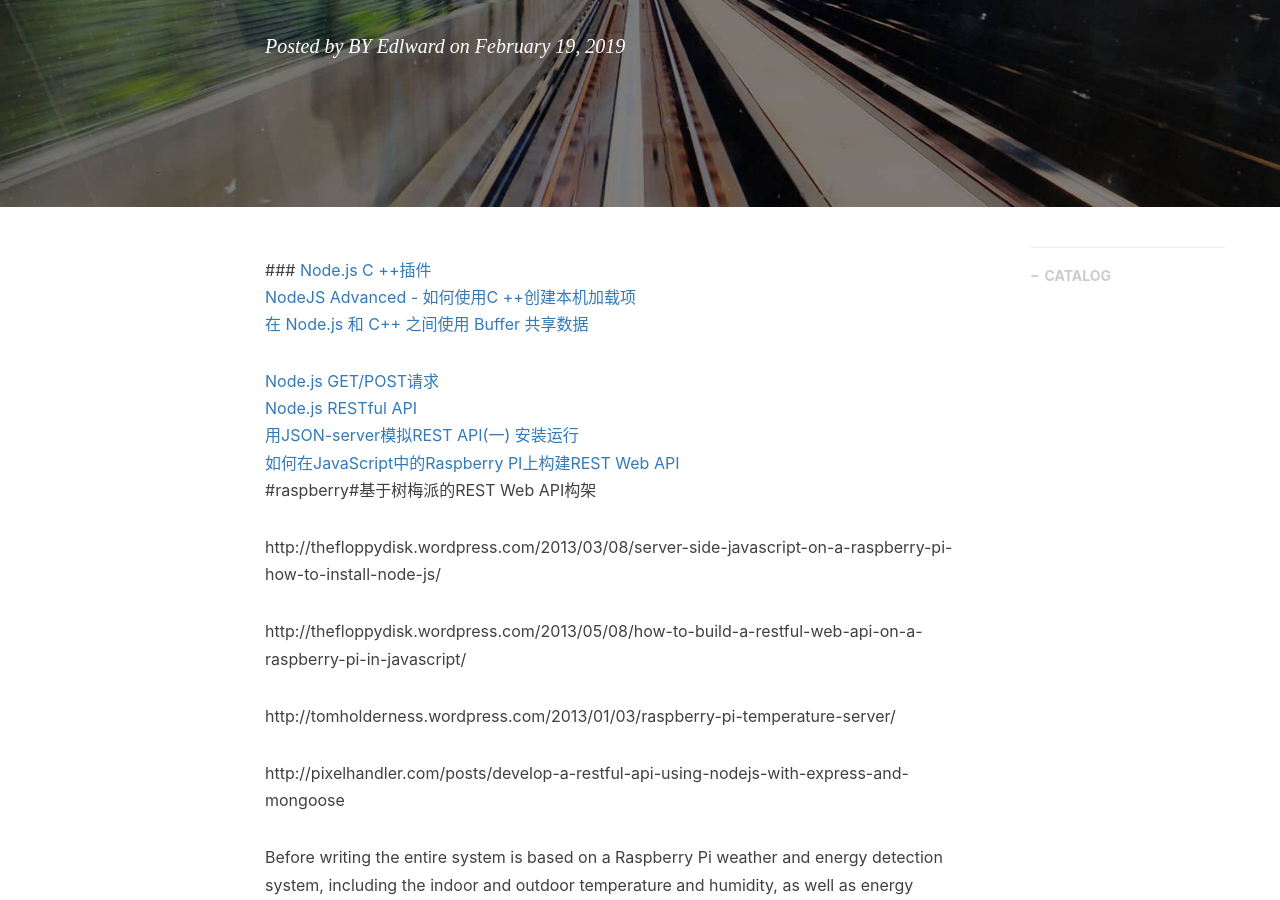
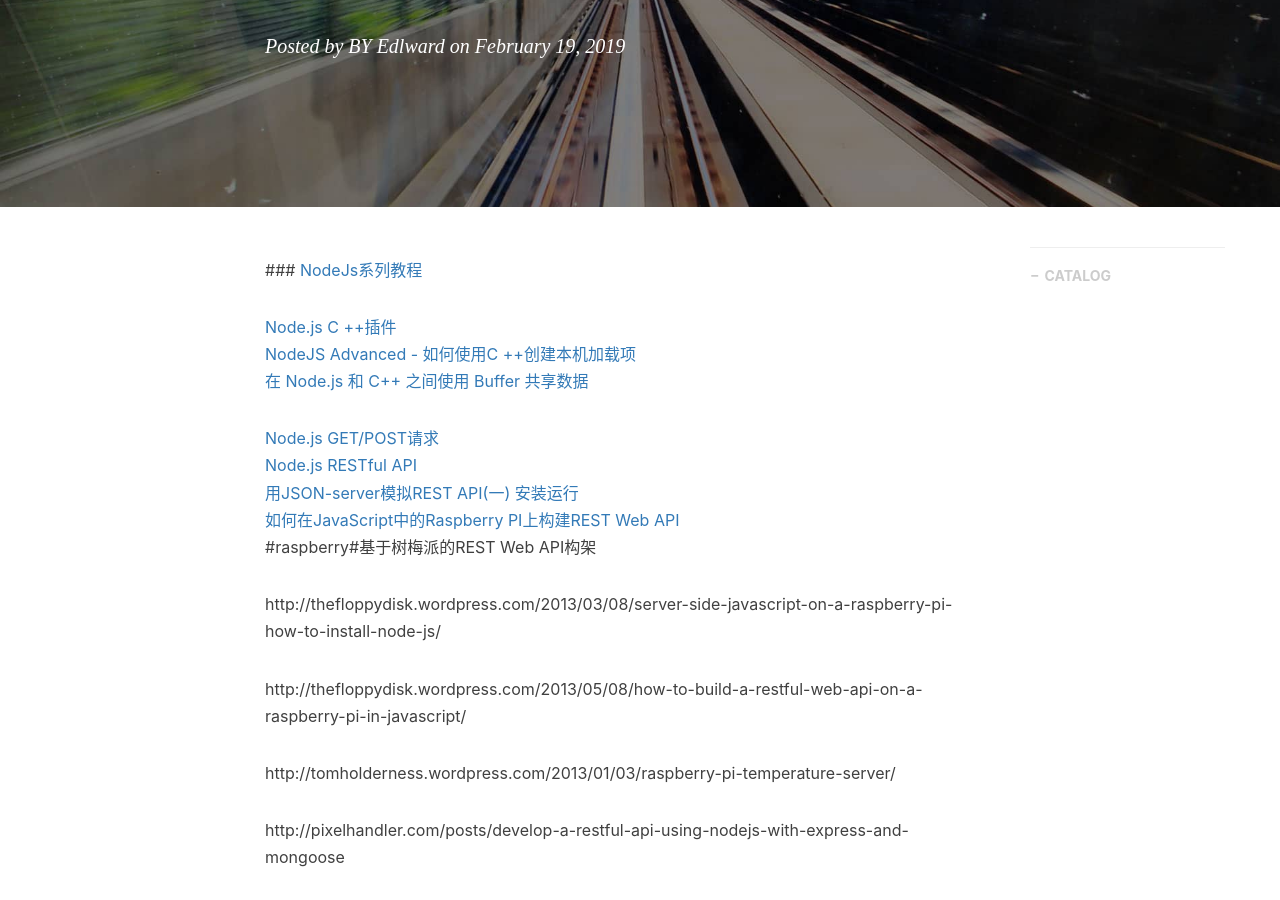
Before and after one commit to gary-robotics/dlward, a Jekyll site: the page built from _posts/2019-02-19-socket_io-2019.markdown, in a window 1280 px wide and 900 px high, scrolled down 316 px. Built offline with Jekyll 4.4.1, drawn with Linux system fonts in a browser that asks for light colours; nearby versions of some CDN libraries; comment, search, counter and statistics services are not loaded.

Commit message:
Update 2019-02-19-socket_io-2019.markdown

```diff
--- a/_posts/2019-02-19-socket_io-2019.markdown
+++ b/_posts/2019-02-19-socket_io-2019.markdown
@@ -10,6 +10,8 @@ tags:                               #标签
     - gphoto
 ---
 ###
+[NodeJs系列教程](https://blog.csdn.net/MyronCham/article/details/86520043)
+
 [Node.js C ++插件](https://nodeaddons.com/)
 [NodeJS Advanced - 如何使用C ++创建本机加载项](https://medium.com/the-guild/nodejs-advanced-how-to-create-a-native-add-on-using-c-588b4f2248cc)
 [在 Node.js 和 C++ 之间使用 Buffer 共享数据](https://juejin.im/entry/586fbcefda2f600053df7787)
```
